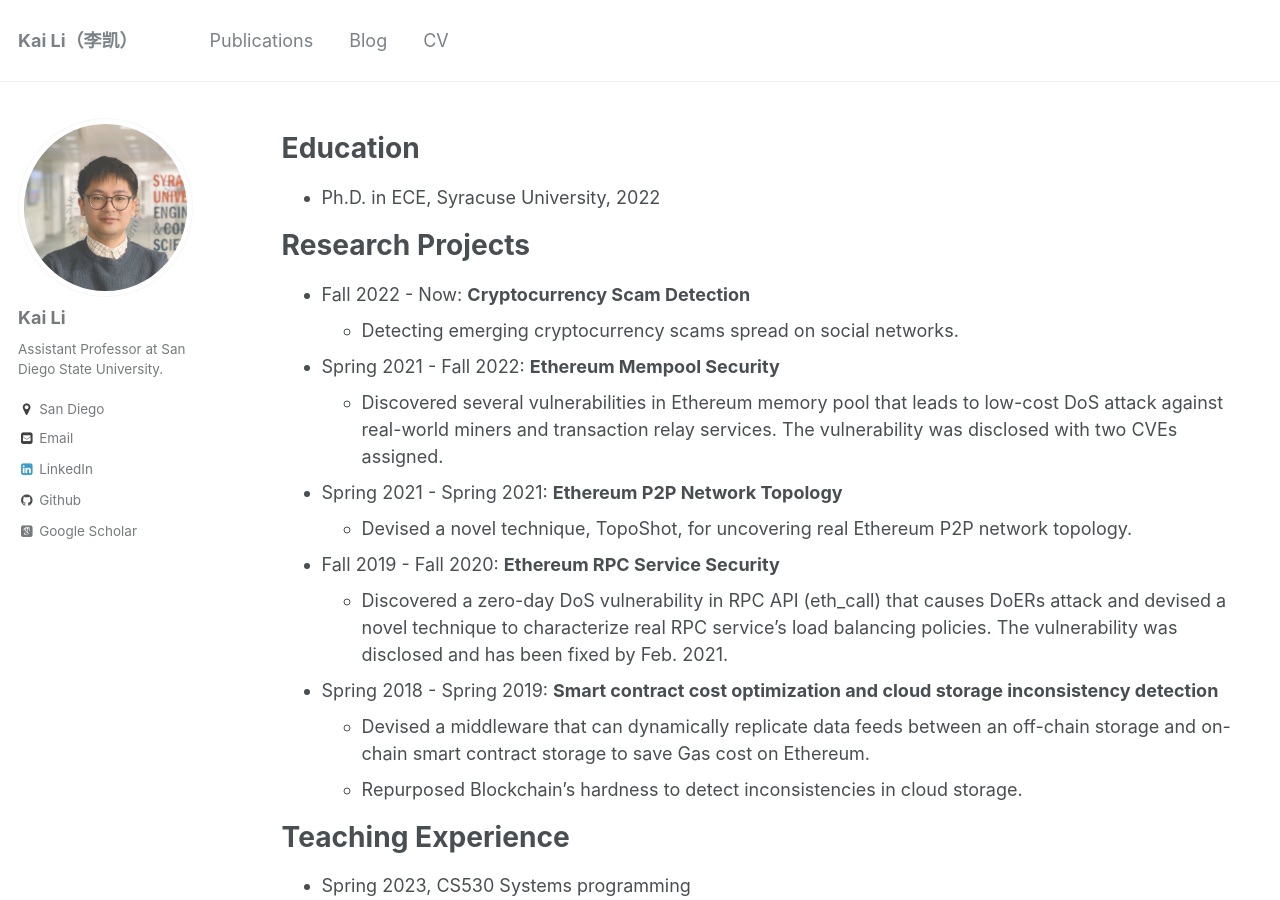
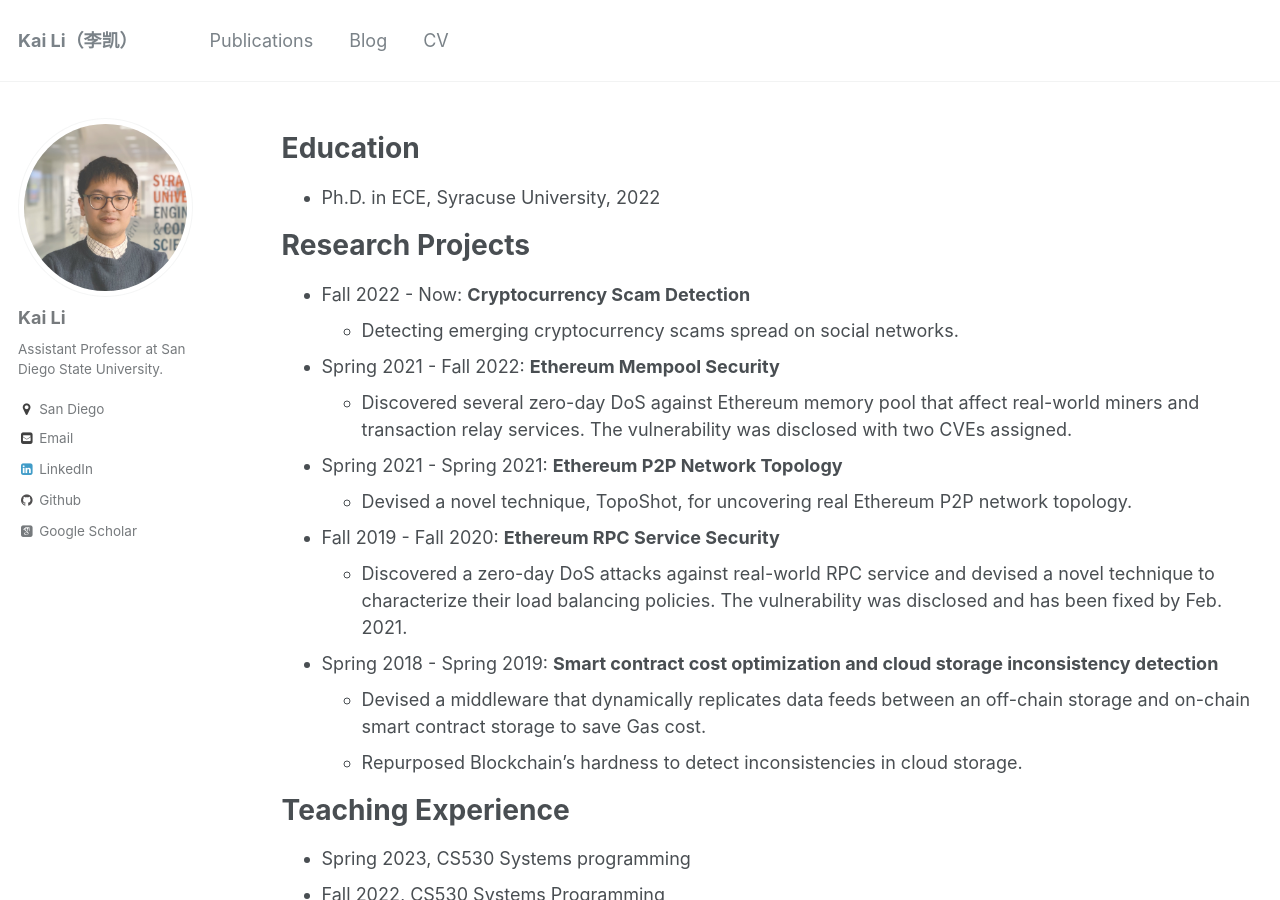
Before and after one commit to likai1993/likai1993.github.io, a Jekyll site: the page built from _pages/cv.md, in a window 1280 px wide and 900 px high. Built offline with Jekyll 4.4.1, drawn with Linux system fonts in a browser that asks for light colours; some web fonts are replaced.

Commit message:
Update cv.md

```diff
--- a/_pages/cv.md
+++ b/_pages/cv.md
@@ -19,16 +19,16 @@ Research Projects
   * Detecting emerging cryptocurrency scams spread on social networks.
 
 * Spring 2021 - Fall 2022: **Ethereum Mempool Security**
-  * Discovered several vulnerabilities in Ethereum memory pool that leads to low-cost DoS attack against real-world miners and transaction relay services. The vulnerability was disclosed with two CVEs assigned.
+  * Discovered several zero-day DoS against Ethereum memory pool that affect real-world miners and transaction relay services. The vulnerability was disclosed with two CVEs assigned.
 
 * Spring 2021 - Spring 2021: **Ethereum P2P Network Topology**
   * Devised a novel technique, TopoShot, for uncovering real Ethereum P2P network topology.
 
 * Fall 2019 - Fall 2020: **Ethereum RPC Service Security**
-  * Discovered a zero-day DoS vulnerability in RPC API (eth_call) that causes DoERs attack and devised a novel technique to characterize real RPC service's load balancing policies. The vulnerability was disclosed and has been fixed by Feb. 2021.
+  * Discovered a zero-day DoS attacks against real-world RPC service and devised a novel technique to characterize their load balancing policies. The vulnerability was disclosed and has been fixed by Feb. 2021.
 
 * Spring 2018 - Spring 2019: **Smart contract cost optimization and cloud storage inconsistency detection**
-  * Devised a middleware that can dynamically replicate data feeds between an off-chain storage and on-chain smart contract storage to save Gas cost on Ethereum.
+  * Devised a middleware that dynamically replicates data feeds between an off-chain storage and on-chain smart contract storage to save Gas cost.
   * Repurposed Blockchain's hardness to detect inconsistencies in cloud storage.
 
 Teaching Experience
@@ -51,7 +51,6 @@ Professional Services
 * Technical Program Committee: ACM CODASPY 2023, ICCCN 2023, B2C 2022, BlockDM 2021
 * Reviewer: IEEE TPDS, IEEE TDSC, WWW 2020, IEEE BigData 2019/2020, ACM CODASPY 2019, IEEE Cloud 2018, IEEE Internet of Things, IEEE Transactions on Cloud Computing, IEEE Intelligent Transportation Systems Magazine, Data Science and Engineering.
 
-
 Awards
 ===
 * 2022 Norton Labs Fellowship Finalist
```
